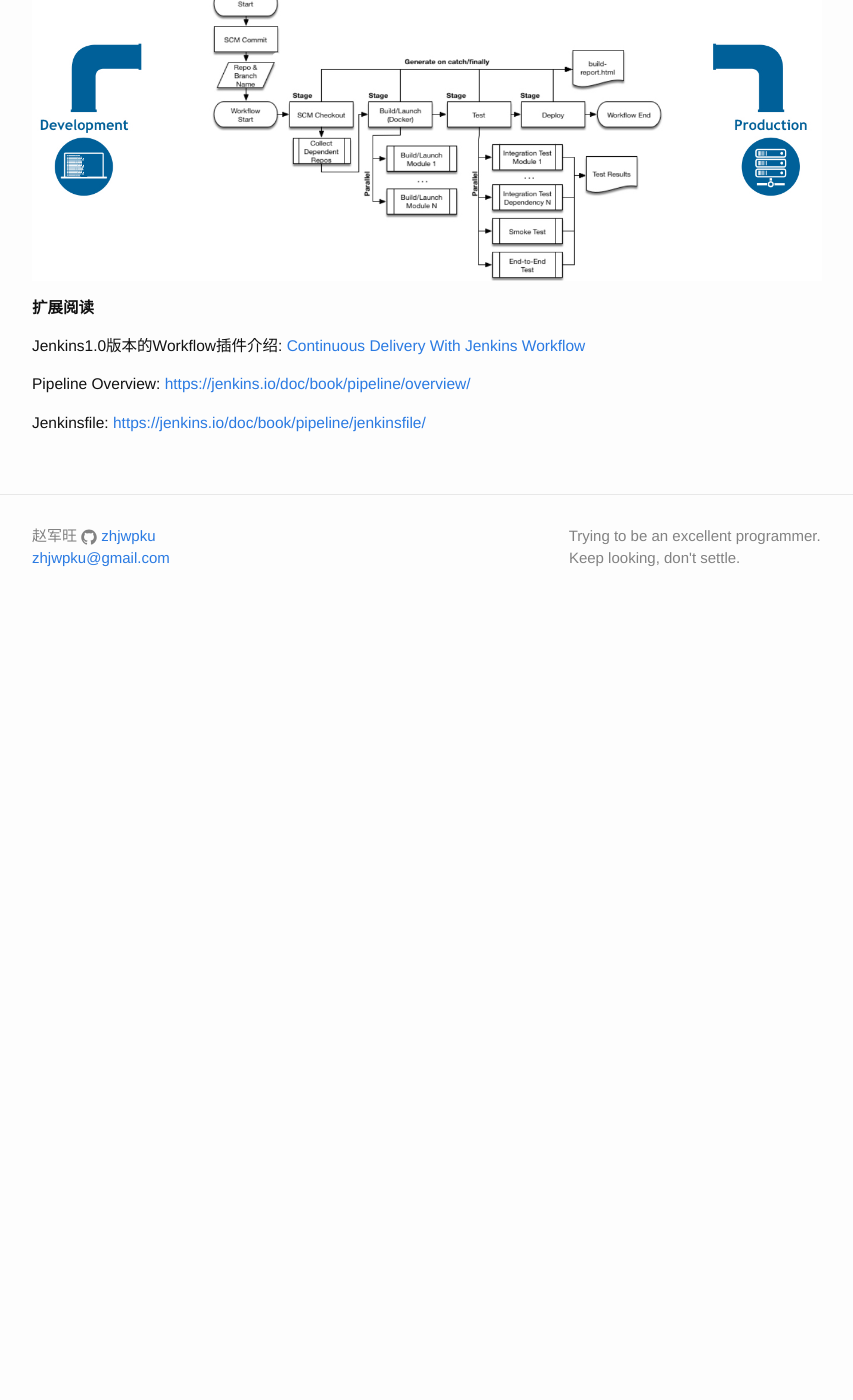
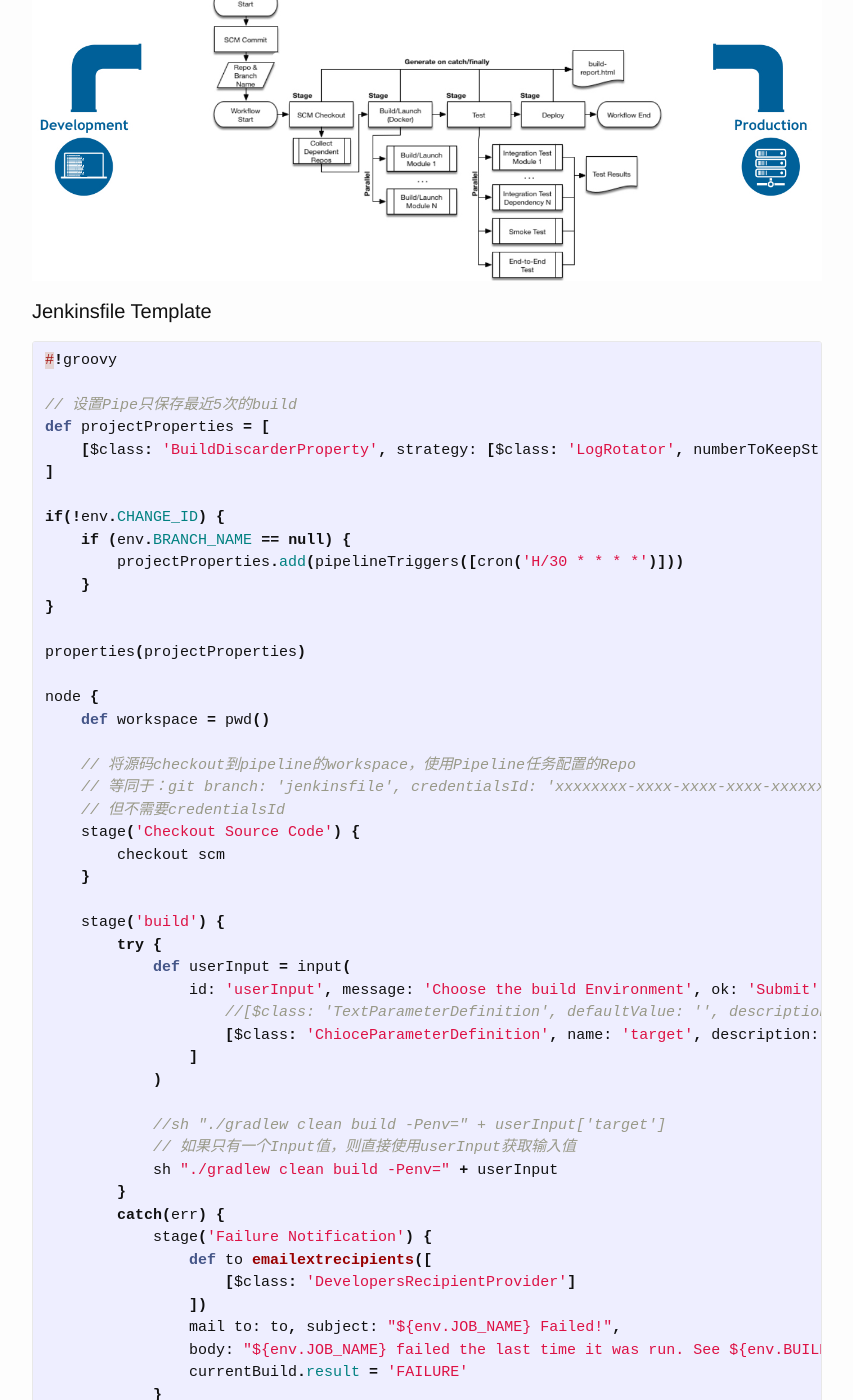
Before and after one commit to zhjwpku/zhjwpku.github.io, a Jekyll site: the page built from _posts/2016-10-12-Jenkins-Pipeline.markdown, in a window 1280 px wide and 1400 px high, scrolled down 418 px. Shown: the whole window, without its empty margins (213-1066 px from the left). Built offline with Jekyll 4.4.1, drawn with Linux system fonts in a browser that asks for light colours; comment, search, counter and statistics services are not loaded; before the commit the page ends 1048 px from its top, so only the background shows below that; some of the changed text lies outside the part shown.

Commit message:
Add Jenkinfile Template
Signed-off-by: Zhao Junwang <zhjwpku@gmail.com>

```diff
--- a/_posts/2016-10-12-Jenkins-Pipeline.markdown
+++ b/_posts/2016-10-12-Jenkins-Pipeline.markdown
@@ -18,14 +18,80 @@ Pipeline特性如下：
 
 ![real world pipeline flow](/assets/201610/realworld-pipeline-flow.png)
 
+<h4>Jenkinsfile Template</h4>
 
-**扩展阅读**
+{% highlight groovy %}
+#!groovy
 
-Jenkins1.0版本的Workflow插件介绍: [Continuous Delivery With Jenkins Workflow](/assets/pdf/jenkins-workflow.pdf)
+// 设置Pipe只保存最近5次的build
+def projectProperties = [
+    [$class: 'BuildDiscarderProperty', strategy: [$class: 'LogRotator', numberToKeepStr: '5']],
+]
 
-Pipeline Overview: [https://jenkins.io/doc/book/pipeline/overview/][overview]
+if(!env.CHANGE_ID) {
+    if (env.BRANCH_NAME == null) {
+        projectProperties.add(pipelineTriggers([cron('H/30 * * * *')]))
+    }
+}
 
-Jenkinsfile: [https://jenkins.io/doc/book/pipeline/jenkinsfile/][jenkinsfile]
+properties(projectProperties)
+
+node {
+    def workspace = pwd()
+
+    // 将源码checkout到pipeline的workspace，使用Pipeline任务配置的Repo
+    // 等同于：git branch: 'jenkinsfile', credentialsId: 'xxxxxxxx-xxxx-xxxx-xxxx-xxxxxxxxxxxx', url: 'repo url'
+    // 但不需要credentialsId
+    stage('Checkout Source Code') {
+        checkout scm
+    }
+
+    stage('build') {
+        try {
+            def userInput = input(
+                id: 'userInput', message: 'Choose the build Environment', ok: 'Submit', parameters[
+                    //[$class: 'TextParameterDefinition', defaultValue: '', description: 'Data Sufix', name: 'snapshot'],
+                    [$class: 'ChioceParameterDefinition', name: 'target', description: 'Build Env', choices: 'dev\ntesting\nstaging\nproduction'],
+                ]
+            )
+
+            //sh "./gradlew clean build -Penv=" + userInput['target']
+            // 如果只有一个Input值，则直接使用userInput获取输入值
+            sh "./gradlew clean build -Penv=" + userInput
+        }
+        catch(err) {
+            stage('Failure Notification') {
+                def to emailextrecipients([
+                    [$class: 'DevelopersRecipientProvider']
+                ])
+                mail to: to, subject: "${env.JOB_NAME} Failed!",
+                body: "${env.JOB_NAME} failed the last time it was run. See ${env.BUILD_URL} for more information."
+                currentBuild.result = 'FAILURE'
+            }
+        }
+    }
+
+    //if (env.BRANCE_NAME == 'release') {
+    //    stage('Tag release') {
+    //        String version = readFile('Version')
+    //        Object git = load 'groovy/git.groovy'
+    //        git.gitTag "v${version}", "Release ${version}"
+    //    }
+    //}
+}
+
+{% endhighlight %}
+
+<br>
+<span class="post-meta">
+Reference:
+</span>
+<br>
+<span class="post-meta">
+1. Jenkins1.0版本的Workflow插件介绍: [Continuous Delivery With Jenkins Workflow](/assets/pdf/jenkins-workflow.pdf)<br>
+2. Pipeline Overview: [https://jenkins.io/doc/book/pipeline/overview/][overview]<br>
+3. Jenkinsfile: [https://jenkins.io/doc/book/pipeline/jenkinsfile/][jenkinsfile]
+</span>
 
 [overview]: https://jenkins.io/doc/book/pipeline/overview/
 [jenkinsfile]: https://jenkins.io/doc/book/pipeline/jenkinsfile/
```
